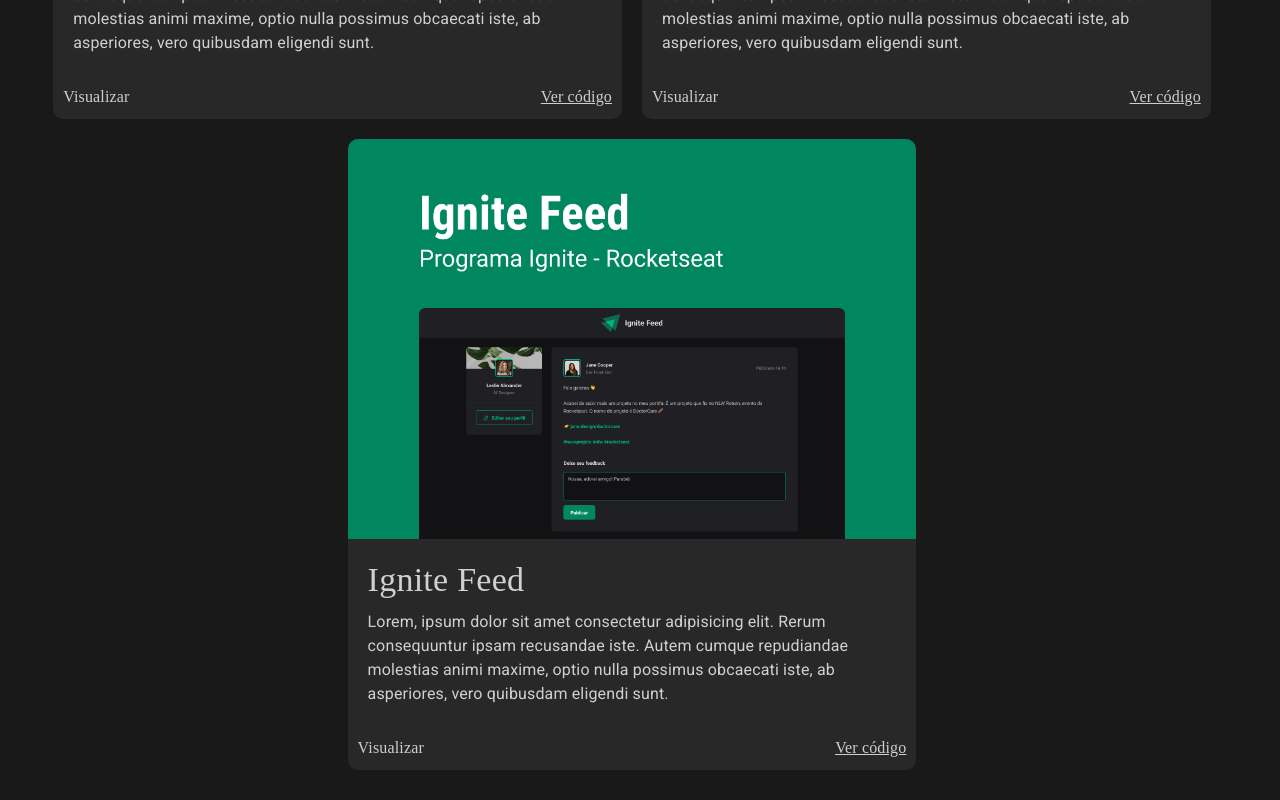
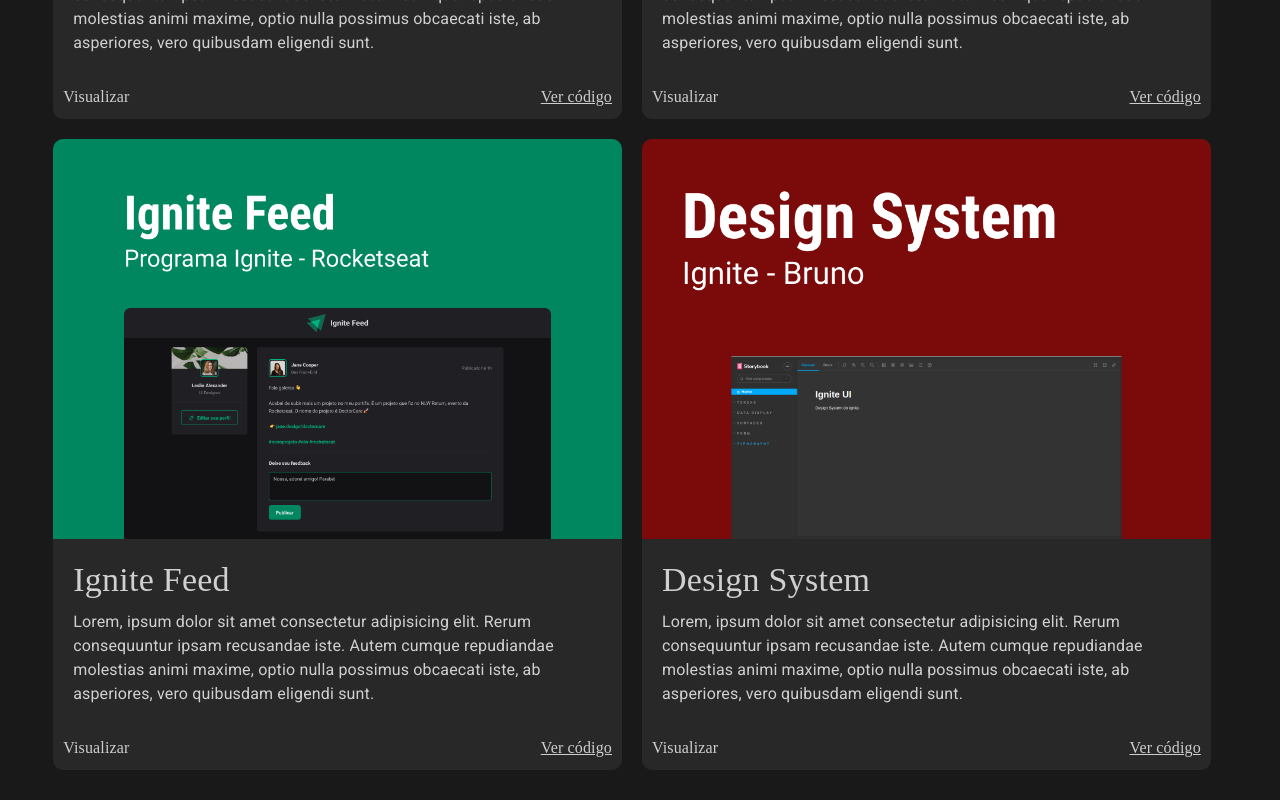
Before and after one commit to brunopp00/portifolio, a React (Vite) app: page / in a window 1280 px wide. Shown: the part 4760-5560 px from the top of the page. Built offline with nearby package versions, Linux system fonts and the light colour scheme; a web font is replaced by a local one.

Commit message:
Adicionado um novo projeto a lista de projetos

```diff
--- a/package.json
+++ b/package.json
@@ -12,9 +12,10 @@
     "@emotion/react": "^11.10.6",
     "@emotion/styled": "^11.10.6",
     "@mui/icons-material": "^5.11.11",
-    "@mui/material": "^5.11.12",
+    "@mui/material": "^5.11.13",
     "react": "^18.2.0",
-    "react-dom": "^18.2.0"
+    "react-dom": "^18.2.0",
+    "styled-components": "^5.3.9"
   },
   "devDependencies": {
     "@rocketseat/eslint-config": "^1.2.0",
--- a/src/App.jsx
+++ b/src/App.jsx
@@ -15,6 +15,7 @@
 import CapaLivrariaFilmes from './assets/CapaLivrariaFilmes.png'
 import CapaProjetoAndroid from './assets/CapaProjetoAndroid.png'
 import CapaIgniteFeed from './assets/CapaIgniteFeed.png'
+import CapaDesingSystem from './assets/CapaDesingSystem.png'
 import { About } from './components/About/About'
 import { Contatos } from './components/Contatos/Contatos'
 
@@ -124,6 +125,14 @@
       'https://ignite-modulo-01.vercel.app/',
       'https://github.com/brunopp00/Ignite-Feed',
     ],
+    [
+      15,
+      'Design System',
+      'Lorem, ipsum dolor sit amet consectetur adipisicing elit. Rerum consequuntur ipsam recusandae iste. Autem cumque repudiandae molestias animi maxime, optio nulla possimus obcaecati iste, ab asperiores, vero quibusdam eligendi sunt.',
+      CapaDesingSystem,
+      'https://brunopp00.github.io/design-system/',
+      'https://github.com/brunopp00/design-system',
+    ],
   ]
   const about = [
     [
```
Also changed, not shown: src/assets/CapaDesingSystem.png (added), 1 other file (tests, documents, lock files or other folders).
